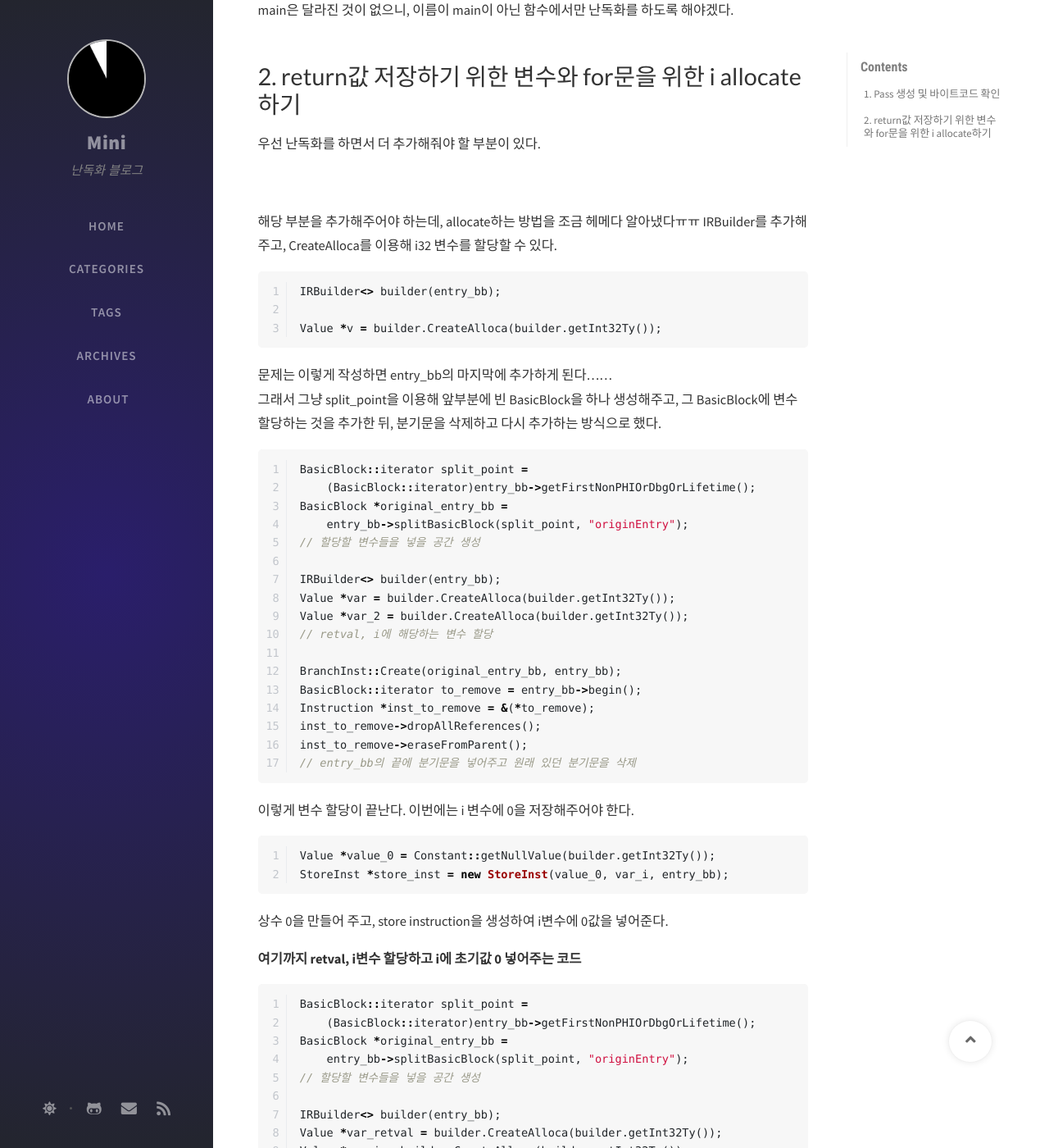
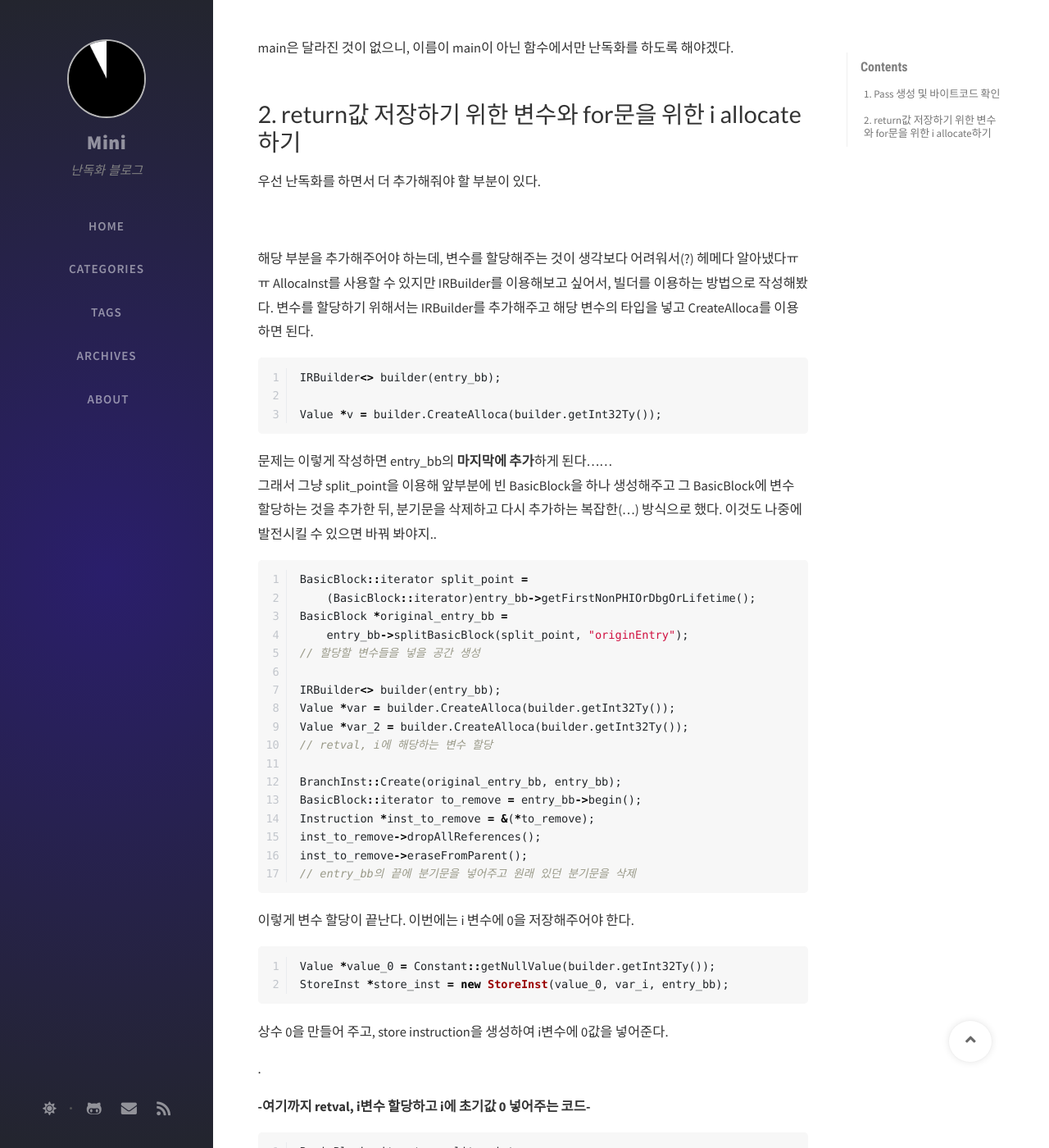
Before and after one commit to yarncha/yarncha.github.io, a Jekyll site: the page built from _posts/2020-09-29-18.md, in a window 1280 px wide and 1400 px high, scrolled down 893 px. Shown: the whole window at 82% size. Built offline with Jekyll 4.4.1, drawn with Linux system fonts in a browser that asks for light colours; nearby versions of some CDN libraries; comment, search, counter and statistics services are not loaded; some of the changed text lies outside the part shown.

Commit message:
Update 2020-09-29-18.md

````diff
--- a/_posts/2020-09-29-18.md
+++ b/_posts/2020-09-29-18.md
@@ -7,8 +7,7 @@
 comments: true
 ---
 
-이번 목표
-**가상화 난독화를 수행하는 pass 작성하기**
+이번 목표 - **가상화 난독화를 수행하는 pass 작성하기**
 
 -   [x] 패스 생성 준비
 -   [x] 필요한 변수 삽입
@@ -26,11 +25,13 @@
 
 새로운 Pass를 "VirtualEditor"라는 이름으로 생성해 두었다. 그 후 저번 글에서 난독화했던 방법을 적용하기 위해, 원본 C코드와 임의로 난독화한 C코드의 바이트코드를 확인해 본다.
 
-난독화 전
+*난독화 전*
 
 ![img](\images\18_01.png)
 
-난독화 후
+↓
+
+*난독화 후*
 
 ![img](\images\18_02.png)
 
@@ -42,8 +43,8 @@
 
 ![img](\images\18_03.png)
 
-해당 부분을 추가해주어야 하는데, allocate하는 방법을 조금 헤메다 알아냈다ㅠㅠ
-IRBuilder를 추가해주고, CreateAlloca를 이용해 i32 변수를 할당할 수 있다.
+해당 부분을 추가해주어야 하는데, 변수를 할당해주는 것이 생각보다 어려워서(?) 헤메다 알아냈다ㅠㅠ
+AllocaInst를 사용할 수 있지만 IRBuilder를 이용해보고 싶어서, 빌더를 이용하는 방법으로 작성해봤다. 변수를 할당하기 위해서는 IRBuilder를 추가해주고 해당 변수의 타입을 넣고 CreateAlloca를 이용하면 된다.
 
 ```cpp
 IRBuilder<> builder(entry_bb);
@@ -51,8 +52,8 @@
 Value *v = builder.CreateAlloca(builder.getInt32Ty());
 ```
 
-문제는 이렇게 작성하면 entry_bb의 마지막에 추가하게 된다......
-그래서 그냥 split_point을 이용해 앞부분에 빈 BasicBlock을 하나 생성해주고, 그 BasicBlock에 변수 할당하는 것을 추가한 뒤, 분기문을 삭제하고 다시 추가하는 방식으로 했다.
+문제는 이렇게 작성하면 entry_bb의 **마지막에 추가**하게 된다......
+그래서 그냥 split_point을 이용해 앞부분에 빈 BasicBlock을 하나 생성해주고 그 BasicBlock에 변수 할당하는 것을 추가한 뒤, 분기문을 삭제하고 다시 추가하는 복잡한(...) 방식으로 했다. 이것도 나중에 발전시킬 수 있으면 바꿔 봐야지..
 
 ```cpp
 BasicBlock::iterator split_point =
@@ -83,7 +84,9 @@
 
 상수 0을 만들어 주고, store instruction을 생성하여 i변수에 0값을 넣어준다.
 
-**여기까지 retval, i변수 할당하고 i에 초기값 0 넣어주는 코드**
+.
+
+**-여기까지 retval, i변수 할당하고 i에 초기값 0 넣어주는 코드-**
 
 ```cpp
 BasicBlock::iterator split_point =
@@ -109,11 +112,25 @@
 // entry_bb의 끝에 분기문을 넣어주고 원래 있던 분기문을 삭제
 ```
 
-추가된 결과 화면
+*추가된 결과 화면*
 
 ![img](\images\18_04.png)
 
-\+ store instruction을 생성하면서 알았는데, StoreInst \*store_inst = new StoreInst(value_0, var_i, entry_bb); 와 같은 코드에서 entry_bb 부분에 nullptr을 넣어 준 뒤, store_inst->insertAfter(inst)와 같은 코드로 store instruction을 마음대로 원하는 곳(inst 앞)에 넣어줄 수 있다.(처음에 branch instruction만들 때 고민했던 위치 문제를 이 방법으로 해결할 수 있을 것 같다.) 나중에 이용해보자.
+.
+
+\+ store instruction을 생성하면서 알았는데,
+
+```cpp
+StoreInst *store_inst = new StoreInst(value_0, var_i, entry_bb);
+```
+
+ 와 같은 코드에서 entry_bb 부분에 nullptr을 넣어 준 뒤,
+
+```cpp
+store_inst->insertAfter(inst);
+```
+
+ 와 같은 코드로 store instruction을 마음대로 원하는 곳(inst 앞)에 넣어줄 수 있다. (처음에 branch instruction만들 때 고민했던 위치 문제를 이 방법으로 해결할 수 있을 것 같다) 나중에 이용해보자.
 
 [다음 글에 계속 >>](https://yarncha.github.io/posts/19/)
 
````
